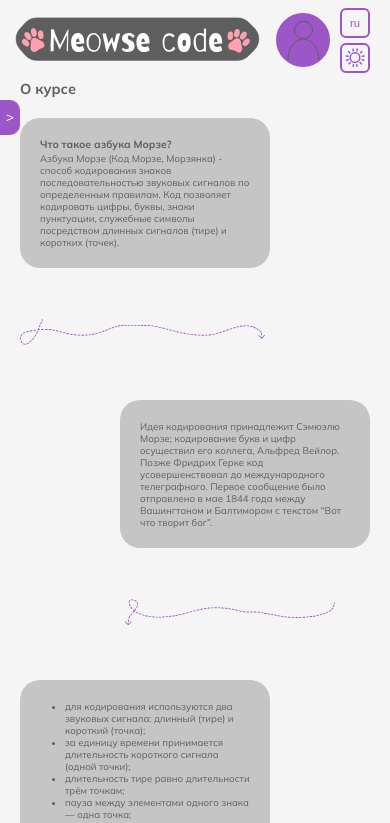
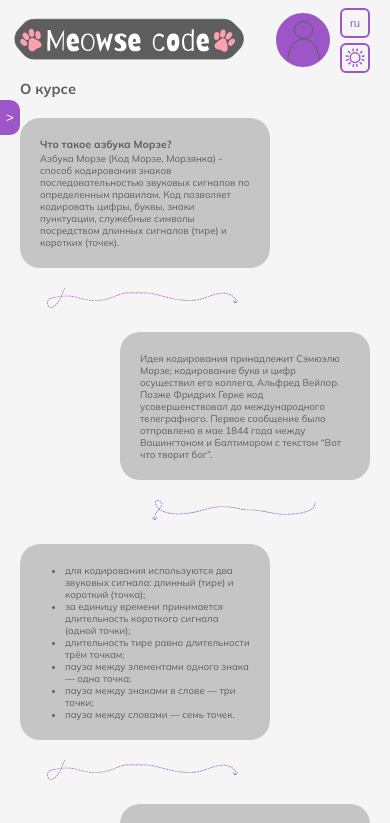
Before and after one commit to PronkoEvgeniya/meowse-code, a React (Create React App) app: page /about in a window 390 px wide. Shown: the top 823 px of the page. Built offline with nearby package versions, Linux system fonts and the light colour scheme.

Commit message:
fix: layout

```diff
--- a/src/components/header/header.scss
+++ b/src/components/header/header.scss
@@ -121,3 +121,8 @@ header ul > li:first-of-type {
     height: 30px;
   }
 }
+@media (max-width: 410px) {
+  header ul > li:first-of-type {
+    width: calc(100% - 110px);
+  }
+}
--- a/src/routes/about/aboutPage.scss
+++ b/src/routes/about/aboutPage.scss
@@ -88,3 +88,8 @@
     margin: 10px;
   }
 }
+@media (max-width: 410px) {
+  .about__container .arrow__container svg {
+    height: 20px;
+  }
+}
--- a/src/routes/accountPage.scss
+++ b/src/routes/accountPage.scss
@@ -1,4 +1,4 @@
-@import '../constants.scss';
+@import "../constants.scss";
 
 .account-page {
   > p {
@@ -134,7 +134,7 @@
   .leaderboard__container {
     margin: 20px auto;
     display: block;
-    padding: 20px 20px 20px 50px;
+    padding: 20px 20px 20px 70px;
     border: 3px solid $violent;
     border-radius: 20px;
     li {
@@ -175,4 +175,9 @@
       }
     }
   }
+  .account-page {
+    .leaderboard__container {
+      padding-left: 50px;
+    }
+  }
 }
--- a/src/routes/test.scss
+++ b/src/routes/test.scss
@@ -68,5 +68,17 @@
     }
     .test-page__container button {
         flex-direction: column;
+        max-width: 280px;
+        audio {
+            max-width: 260px;
+        }
     }
 }
+@media (max-width: 330px) {
+    .test-page__container button {
+        max-width: 240px;
+        audio {
+            max-width: 200px;
+        }
+    }
+}
```
